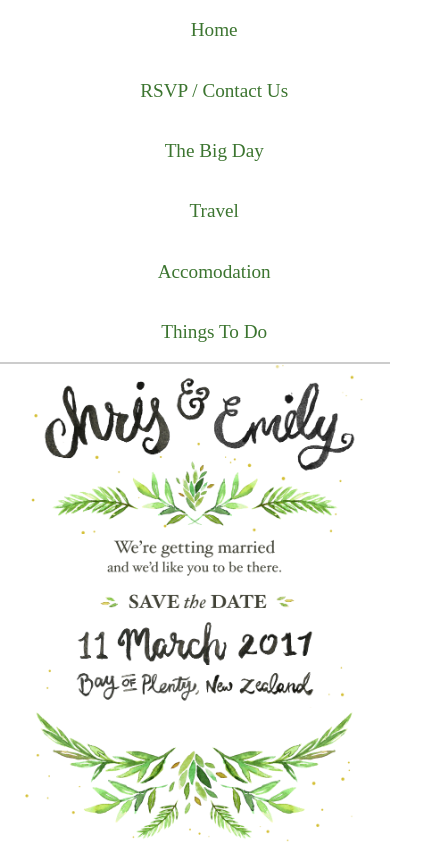
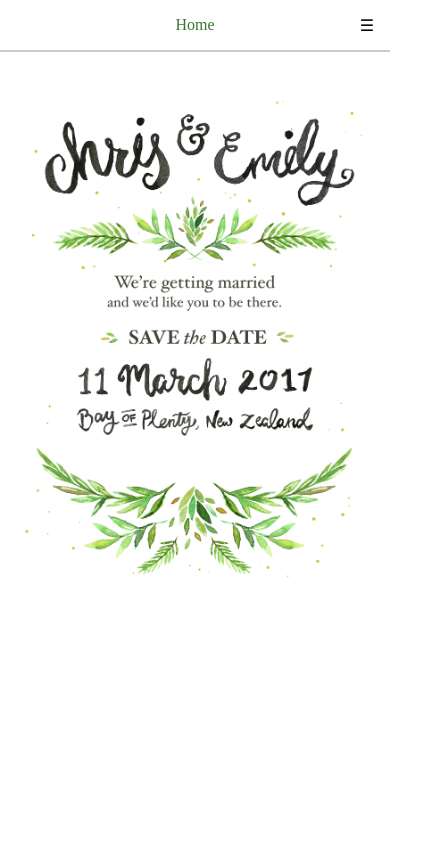
Before and after one commit to christopherdebeer/emilyandchris.wedding, a plain HTML site: page public/index.html in a window 390 px wide. Shown: the whole page, 428 px wide, since content can reach past the window. Drawn offline with nearby package versions, Linux system fonts and the light colour scheme.

Commit message:
mobile nav menu

```diff
--- a/public/assets/css/style.css
+++ b/public/assets/css/style.css
@@ -16,26 +16,67 @@ body {
   width: 800px;
   margin: 0 auto;
 }
+
+.footer {
+  margin-bottom: 3em;
+}
+
 .nav {
   border-bottom: 2px solid #ccc;
+  margin-bottom: 3em;
 }
 
-.nav a {
-  color: #3C7530;
-  text-decoration: none;
+.nav span {
+  box-sizing: border-box;
   padding: 1em;
   font-size: 1.2em;
   display: inline-block;
 }
 
+.nav span a {
+  color: #3C7530;
+  text-decoration: none;
+}
+
+.nav .expander {
+  display: none;
+}
+
 @media (max-width: 850px) {
-  .nav a {
+  .nav span {
+    font-size: 1.1em;
     width: 33%;
   }
 }
 
 @media (max-width: 400px) {
-  .nav a {
+  .nav {
+    position: relative;
+  }
+  .nav span {
+    font-size: 1em;
     width: 100%;
+    display: none;
+  }
+
+  .nav.expanded span,
+  .nav span.current {
+    display: block;
+  }
+
+  .nav .expander {
+    display: block;
+    text-align: right;
+    padding: 1em;
+    position: absolute;
+    top: 0;
+    left: 0;
+    right: 0;
+    bottom: 0;
+    z-index: 6;
+    cursor: pointer;
+  }
+  .nav.expanded .expander {
+    bottom: auto;
   }
 }
--- a/public/index.html
+++ b/public/index.html
@@ -4,16 +4,18 @@
     <title>Emily & Chris | Wedding 2017</title>
     <meta name="viewport" content="width=device-width, initial-scale=1.0">
     <link rel="stylesheet" type="text/css" href="assets/css/style.css">
+    <script   src="https://code.jquery.com/jquery-2.2.1.min.js"   integrity="sha256-gvQgAFzTH6trSrAWoH1iPo9Xc96QxSZ3feW6kem+O00="   crossorigin="anonymous"></script>
   </head>
   <body>
 
     <div class="nav">
-      <span><a href="/">Home</a></span>
+      <span class="current"><a href="/">Home</a></span>
       <span><a href="rsvp.html">RSVP / Contact Us</a></span>
       <span><a href="thebigday.html">The Big Day</a></span>
       <span><a href="travel.html">Travel</a></span>
       <span><a href="accomodation.html">Accomodation</a></span>
       <span><a href="thingstodo.html">Things To Do</a></span>
+      <div class="expander">&#9776;</div>
     </div>
 
     <a href="/"><img class="header" src="assets/images/header.png"></img></a>
@@ -21,5 +23,7 @@
     <img class="savethedate" src="assets/images/savethedate.png"></img>
     <img class="date" src="assets/images/date.png"></img>
     <img class="footer" src="assets/images/footer.png"></img>
+
+    <script type="text/javascript" src="assets/js/app.js"></script>
   </body>
 </html>
```
Also changed, not shown: public/accomodation.html (+5 -1 lines), public/rsvp.html (+4 -1 lines), public/thebigday.html (+5 -1 lines), public/thingstodo.html (+5 -1 lines), public/travel.html (+5 -1 lines).
